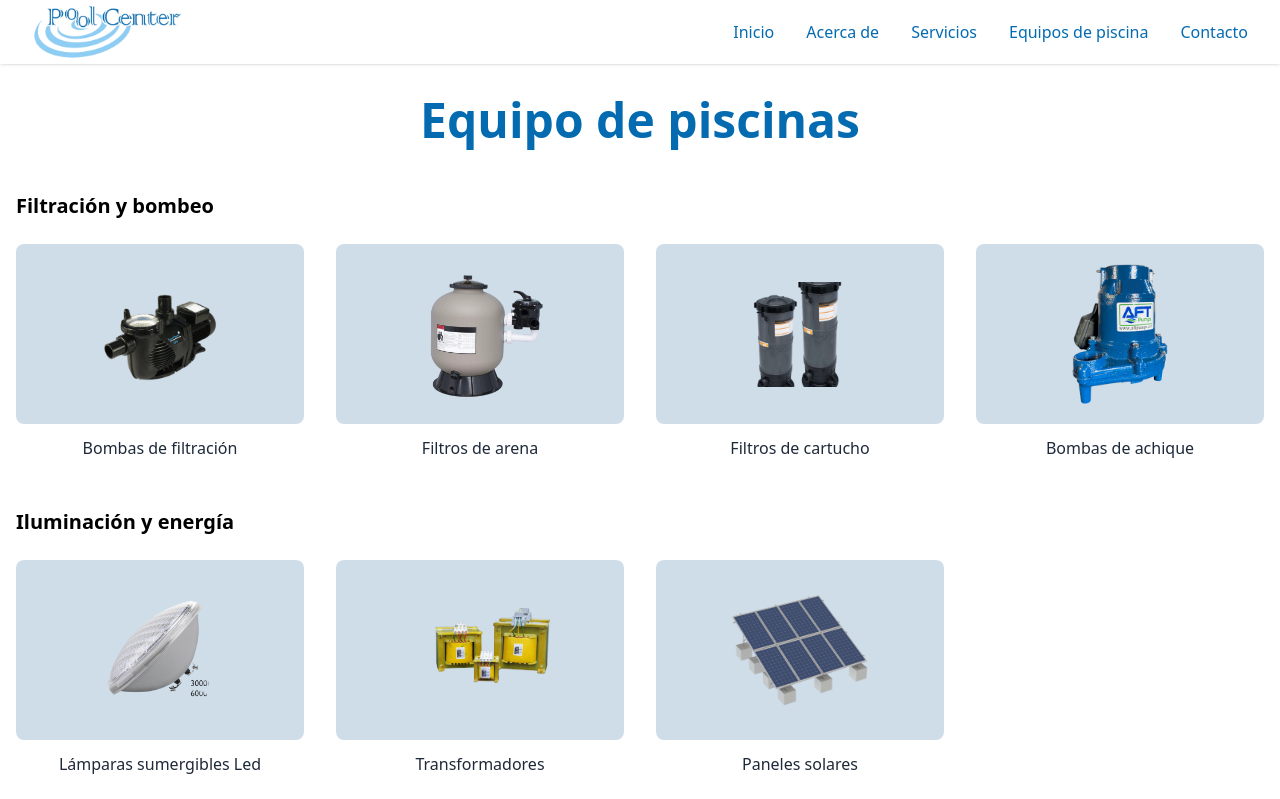
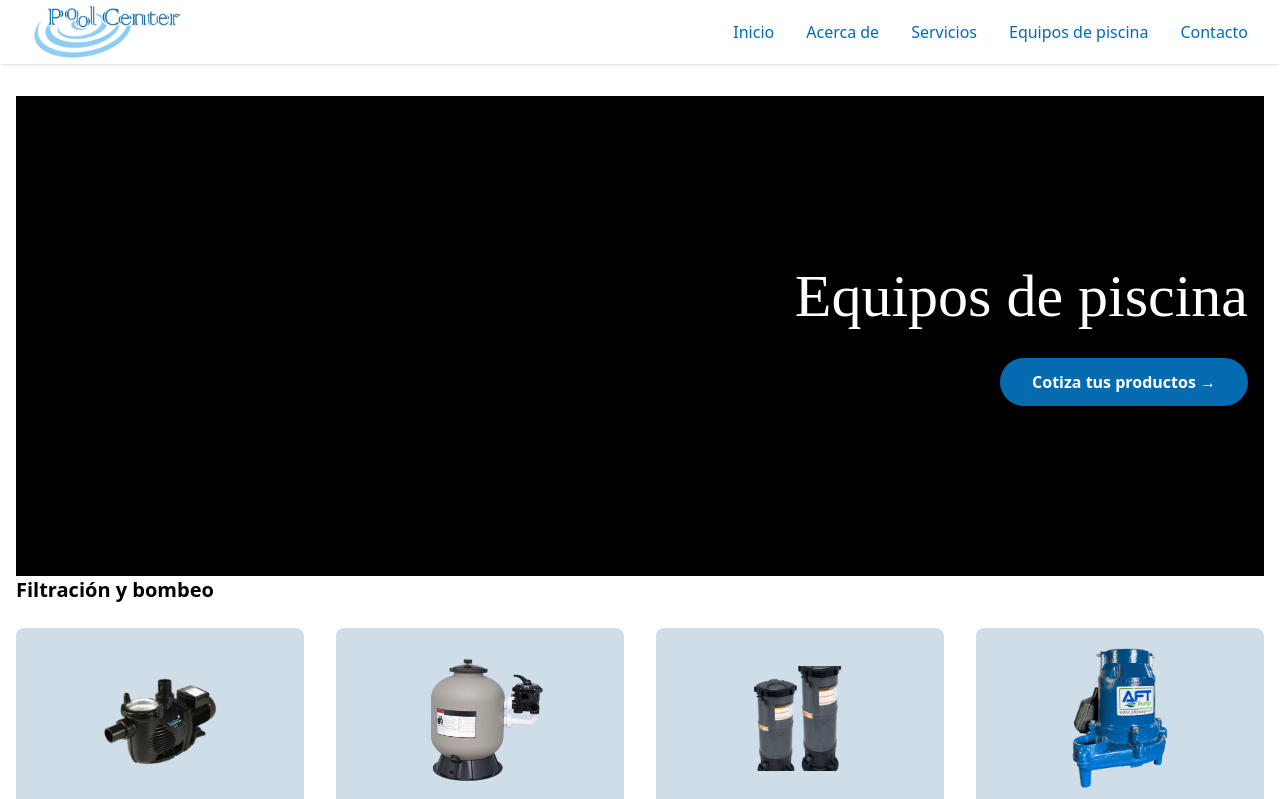
Before and after one commit to AleWWH1104/Fronted_ISoftware1, a React (Vite) app: page /equipment in a window 1280 px wide. Shown: the top 799 px of the page. Built offline with nearby package versions, Linux system fonts and the light colour scheme.

Commit message:
Equipos pantalla, falta

```diff
--- a/src/pages/Client/Contact.jsx
+++ b/src/pages/Client/Contact.jsx
@@ -6,7 +6,7 @@ function Contact() {
     <div
       className="min-h-screen bg-cover bg-center bg-no-repeat"
       style={{
-        backgroundImage: "url('/fondo_pantalla.png')",
+        backgroundColor: "url('/fondo_pantalla.png')",
       }}
     >
       <div id="contacto" className="container mx-auto px-4 py-0">
@@ -20,7 +20,7 @@ function Contact() {
                 Contactate con{" "}
                 <span
                   className="text-[45px] lg:text-[55px] leading-none"
-                  style={{ fontFamily: '"Colonna MT", serif', fontWeight: "normal" }}
+                  style={{ fontFamily: '"Colonna MT", serif', fontWeight:'normal'}}
                 >
                   Nosotros
                 </span>
--- a/src/pages/Client/Equipos.jsx
+++ b/src/pages/Client/Equipos.jsx
@@ -1,9 +1,9 @@
 import React from 'react';
 import { motion } from 'framer-motion';
 import NavBar from './NavBar';
+import { ContactUs } from '../../components/ContactForm';
 
 function Equipos() {
-  // Definir las categorías y productos
   const categories = [
     {
       name: "Filtración y bombeo",
@@ -60,15 +60,35 @@ function Equipos() {
 
   return (
     <div className="my-[8dvh] px-4 py-8 scroll-mt-20">
-      <NavBar/>
+      <div className="scroll-mt-20">
+        <div
+          className="relative h-[60vh] bg-cover bg-center bg-no-repeat flex items-center justify-center"
+          style={{ backgroundImage: "url('/b_equipos.PNG')" }}
+        >
+          <div className="absolute inset-0 bg-black bg-opacity-30 z-0"></div>
+          <div className="relative z-10 text-right text-white px-4 w-full max-w-7xl mx-auto">
             <motion.h1
               initial={{ opacity: 0, y: -20 }}
               animate={{ opacity: 1, y: 0 }}
               transition={{ duration: 0.6 }}
-        className="text-5xl font-bold text-center text-[#046bb1] mb-12"
+              className="text-5xl md:text-6xl font-bold mb-8"
+              style={{ fontFamily: '"Colonna MT", serif', fontWeight: 'normal' }}
             >
-        Equipo de piscinas
+              Equipos de piscina
             </motion.h1>
+            <motion.button
+              initial={{ opacity: 0, y: 20 }}
+              animate={{ opacity: 1, y: 0 }}
+              transition={{ duration: 0.6, delay: 0.3 }}
+              className="bg-[#046bb1] hover:bg-[#035a96] text-white px-8 py-3 rounded-full font-semibold transition-colors duration-300 shadow-lg"
+            >
+              Cotiza tus productos →
+            </motion.button>
+          </div>
+        </div>
+      </div>
+
+      <NavBar />
 
       {categories.map((category, categoryIndex) => (
         <motion.div
@@ -79,7 +99,6 @@ function Equipos() {
           className="mb-12"
         >
           <h2 className="text-xl font-semibold mb-6">{category.name}</h2>
-
           <div className="grid grid-cols-1 sm:grid-cols-3 md:grid-cols-4 gap-8">
             {category.products.map((product) => (
               <motion.div
@@ -87,7 +106,6 @@ function Equipos() {
                 whileHover={{ scale: 1.03 }}
                 className="flex flex-col items-center"
               >
-                {/* Cuadro de imagen con tamaño fijo */}
                 <div className="bg-[#cfdde9] rounded-lg p-4 w-full h-[180px] flex items-center justify-center">
                   <img
                     src={product.image || "/placeholder.svg"}
@@ -99,13 +117,43 @@ function Equipos() {
                     }}
                   />
                 </div>
-                {/* Nombre del producto fuera del cuadro */}
-                <h3 className="text-center font-medium text-gray-800 mt-3">{product.name}</h3>
+                <h3 className="text-center font-medium text-gray-800 mt-3">
+                  {product.name}
+                </h3>
               </motion.div>
             ))}
           </div>
         </motion.div>
       ))}
+
+      {/* Sección "Cotiza con Nosotros" */}
+      <div className="relative mt-20">
+        <div
+          className="bg-[#046bb1] py-16 px-4 relative overflow-hidden"
+          style={{
+            backgroundImage: "url('/pool17.jpg')",
+            backgroundSize: "cover",
+            backgroundPosition: "center",
+            backgroundRepeat: "no-repeat",
+          }}
+        >
+          <div className="absolute inset-0 bg-[#046bb1] bg-opacity-90"></div>
+          <div className="relative z-10 max-w-4xl mx-auto text-center">
+            <motion.h2
+              initial={{ opacity: 0, y: 20 }}
+              whileInView={{ opacity: 1, y: 0 }}
+              transition={{ duration: 0.6 }}
+              className="text-4xl md:text-5xl font-bold text-white mb-8"
+            >
+              Cotiza con Nosotros
+            </motion.h2>
+          </div>
+        </div>
+
+        <div className="relative z-10 -mt-12 max-w-4xl mx-auto bg-white rounded-xl shadow-xl p-8">
+          <ContactUs />
+        </div>
+      </div>
     </div>
   );
 }
```
Also changed, not shown: public/b_equipos.PNG (added), public/gh.PNG (added). Lines whose indentation alone changed are shown as unchanged.
